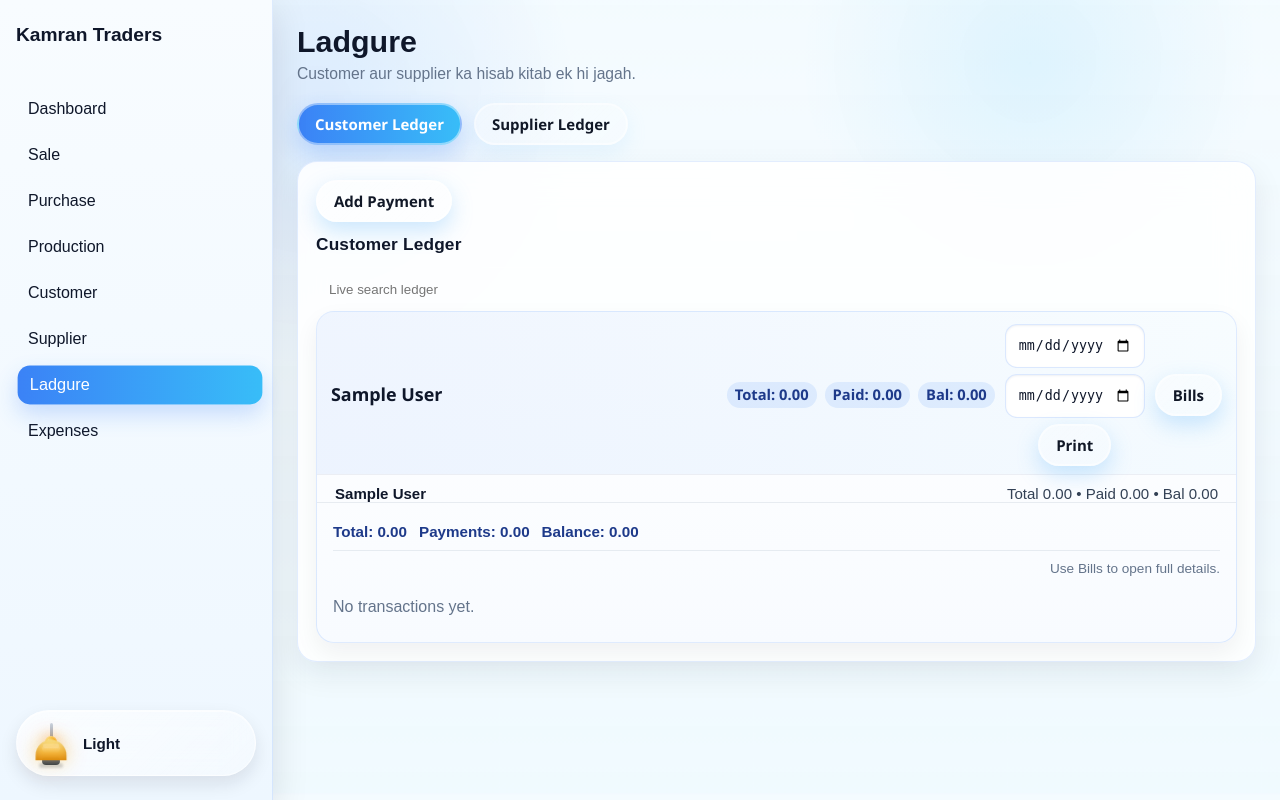
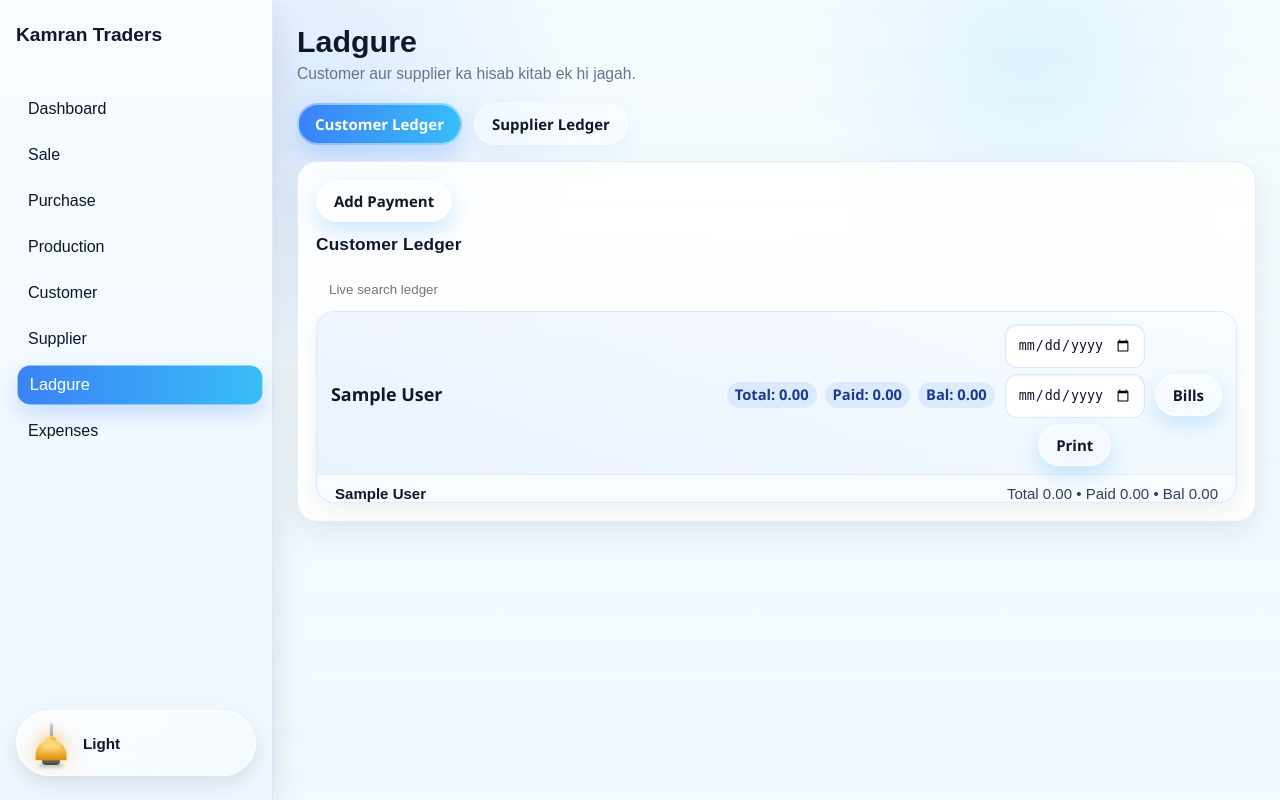
Before and after one commit to rehanfarooq47us-cpu/kamran-traders, a Flask app: page /ledger in a window 1280 px wide. Run offline with Flask 3, Linux system fonts and the light colour scheme; tables that the repository leaves empty hold one stand-in row (values such as "Sample post").

Commit message:
updated code

```diff
--- a/static/style.css
+++ b/static/style.css
@@ -570,6 +570,10 @@ body .sidebar button {
   gap: 10px;
 }
 
+.ledger-party-details[hidden] {
+  display: none;
+}
+
 .ledger-party-summary {
   display: flex;
   flex-wrap: wrap;
--- a/templates/ledger.html
+++ b/templates/ledger.html
@@ -37,8 +37,8 @@
           </div>
           <div id="ledgerTable" class="ledger-list">
             {% for row in party_rows %}
-              <div class="ledger-party-card">
-                <div class="ledger-party-toggle-row">
+              <div class="ledger-party-card" id="ledger-card-{{ row['party']['party_id'] }}">
+                <div class="ledger-party-toggle-row" id="ledger-header-{{ row['party']['party_id'] }}">
                   <button type="button" class="ledger-party-toggle" data-party-id="{{ row['party']['party_id'] }}">
                     <div class="ledger-party-title-block">
                       <span class="ledger-party-name">{{ row['party']['party_name'] }}</span>
```
